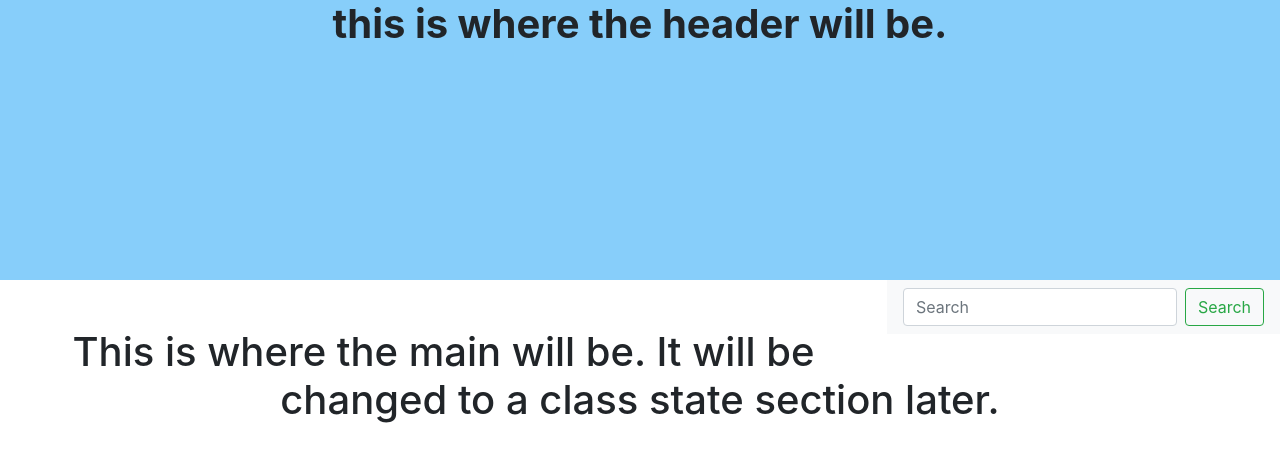
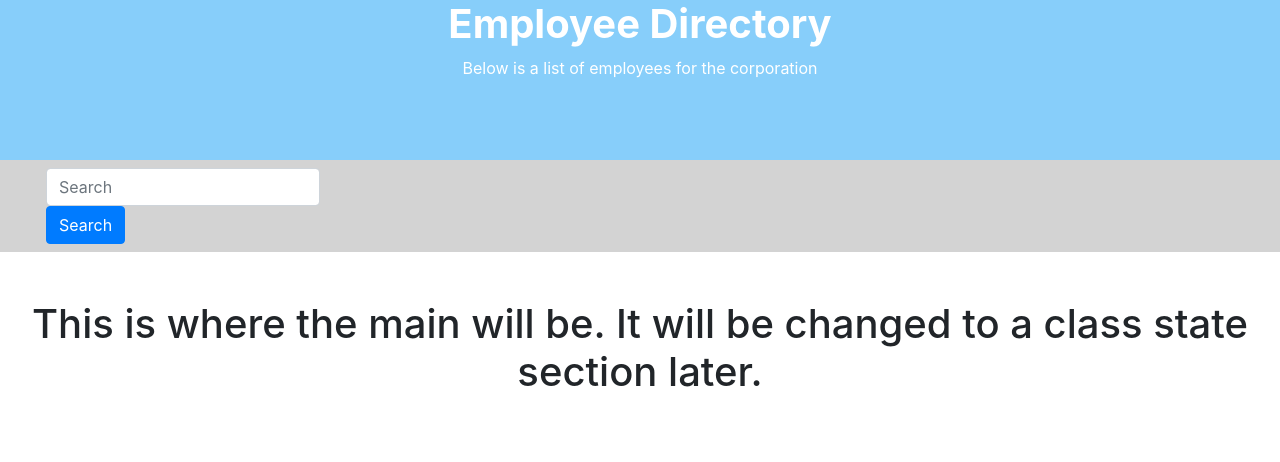
Before and after one commit to Napica/HW-14-Employ-Direct, a React (Create React App) app: page / in a window 1280 px wide. Shown: the top 462 px of the page. Built offline with nearby package versions, Linux system fonts and the light colour scheme.

Commit message:
cleaned up header and navbar. added script for bootstrap and installed npm pkgs

```diff
--- a/package.json
+++ b/package.json
@@ -6,8 +6,10 @@
     "@testing-library/jest-dom": "^5.11.5",
     "@testing-library/react": "^11.1.0",
     "@testing-library/user-event": "^12.1.10",
+    "axios": "^0.21.0",
     "react": "^17.0.1",
     "react-dom": "^17.0.1",
+    "react-router-dom": "^5.2.0",
     "react-scripts": "4.0.0",
     "web-vitals": "^0.2.4"
   },
--- a/public/index.html
+++ b/public/index.html
@@ -30,7 +30,18 @@
       integrity="sha384-TX8t27EcRE3e/ihU7zmQxVncDAy5uIKz4rEkgIXeMed4M0jlfIDPvg6uqKI2xXr2"
       crossorigin="anonymous"
     />
-    <title>React App</title>
+
+    <script
+      src="https://code.jquery.com/jquery-3.5.1.slim.min.js"
+      integrity="sha384-DfXdz2htPH0lsSSs5nCTpuj/zy4C+OGpamoFVy38MVBnE+IbbVYUew+OrCXaRkfj"
+      crossorigin="anonymous"
+    ></script>
+    <script
+      src="https://cdn.jsdelivr.net/npm/bootstrap@4.5.3/dist/js/bootstrap.bundle.min.js"
+      integrity="sha384-ho+j7jyWK8fNQe+A12Hb8AhRq26LrZ/JpcUGGOn+Y7RsweNrtN/tE3MoK7ZeZDyx"
+      crossorigin="anonymous"
+    ></script>
+    <title>Employee Directory</title>
   </head>
   <body>
     <noscript>You need to enable JavaScript to run this app.</noscript>
--- a/src/components/Header/Header.css
+++ b/src/components/Header/Header.css
@@ -1,6 +1,7 @@
 .header {
-    background-color: lightskyblue;
-    height: 35vh;
+    background-color: lightskyblue ;
+    height: 20vh;
+    color: white;
 }
 
 .header h1 {
--- a/src/components/Header/Header.jsx
+++ b/src/components/Header/Header.jsx
@@ -5,7 +5,9 @@ function Header() {
   return (
     <div className="header">
       <div>
-        <h1 className="text-center">this is where the header will be.</h1>
+        <h1 className="text-center">Employee Directory</h1>
+        <p className= "text-center">Below is a list of employees for the corporation</p>
+
       </div>
     </div>
   );
--- a/src/components/NavBar/NavBar.css
+++ b/src/components/NavBar/NavBar.css
@@ -0,0 +1,3 @@
+.navBar {
+    background-color: lightgrey;
+}
--- a/src/components/NavBar/NavBar.jsx
+++ b/src/components/NavBar/NavBar.jsx
@@ -1,26 +1,31 @@
 import React from "react";
 import "./NavBar.css";
 
-function Header() {
+function navbar() {
   return (
-    <div className="">
-      <div>
-        <nav class="navbar navbar-light bg-light float-right">
-          <form class="form-inline">
+    <>
+      <div className="col-sm-12 navBar">
+        <div className="col-sm-3">
+          <nav className="navbar">
+            <form className="form-inline">
               <input
-              class="form-control mr-sm-2"
+                className="form-control mr-sm-2"
                 type="search"
                 placeholder="Search"
                 aria-label="Search"
               />
-            <button class="btn btn-outline-success my-2 my-sm-0" type="submit">
+              <button
+                className="btn btn-primary my-2 my-sm-0"
+                type="submit"
+              >
                 Search
               </button>
             </form>
           </nav>
         </div>
       </div>
+    </>
   );
 }
 
-export default Header;
+export default navbar;
```
Also changed, not shown: 1 other file (tests, documents, lock files or other folders). Lines whose indentation alone changed are shown as unchanged.
